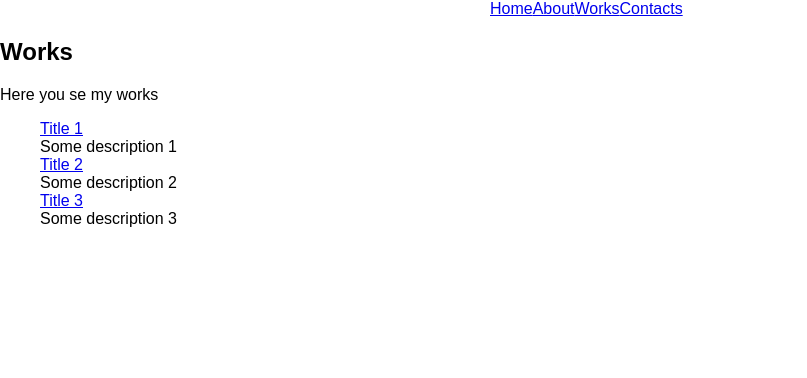
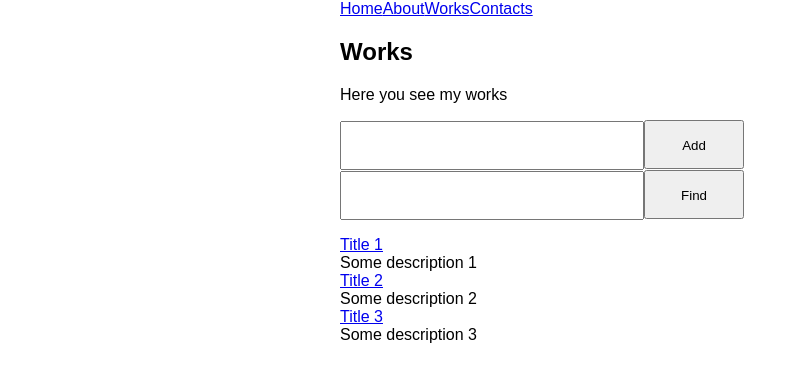
Before and after one commit to alexmakeresponsive/web.react.vc.amr, a React (Create React App) app: page /works in a window 1280 px wide. Shown: the top 378 px of the page, without its empty margins (0-807 px from the left). Built offline with nearby package versions, Linux system fonts and the light colour scheme.

Commit message:
update Works component: add input and button for add works

```diff
--- a/src/App.js
+++ b/src/App.js
@@ -7,7 +7,7 @@ import Header from './Header';
 
 import { css } from 'aphrodite/no-important';
 
-import styles from './AppStyles'
+import appStyles from './AppStyles';
 
 
 const menu = [
@@ -33,7 +33,7 @@ class App extends Component {
 
     render() {
         return (
-            <div className={css(styles.container)}>
+            <div className={css(appStyles.container)}>
                 {/*<Dropdown />*/}
                 <Header  items={menu}/>
 
--- a/src/AppStyles.js
+++ b/src/AppStyles.js
@@ -2,7 +2,23 @@ import { StyleSheet } from 'aphrodite';
 
 export default StyleSheet.create({
     container: {
+        width: '600px',
+        margin: '0 auto'
+    },
+    lists: {
+        padding: 0,
+    },
+    inps: {
+        display: 'inline-block',
         width: '300px',
-        margin: '0 auto'
+        height: '45px',
+        lineHeight: '45px',
+        padding: '0px',
+    },
+    btns: {
+        display: 'inline-block',
+        width: '100px',
+        height: '49px',
+        lineHeight: '45px',
     }
 });
--- a/src/index.js
+++ b/src/index.js
@@ -100,29 +100,42 @@ const initialState = {
 
 
 //This is reducer
-function works(state=initialState, action) {
-    // console.log(action);
-
+function reducerApp(state=initialState, action) {
     if (action.type === 'ADD_WORK') {
-        return [
+        return {
             ...state,
-            action.work
-        ]
+            works: [...state.works, action.payload]
+        }
     }
 
     return state;
 }
 
-const store = createStore(works);
+//Create srore( Redux Store )
+const store = createStore(reducerApp);
 
-// console.log(store.getState());
-
+//Show events
 store.subscribe(()=>{
     console.log('subscribe', store.getState());
 });
 
-// store.dispatch({ type: 'ADD_WORK', work: 'Title of some work 1' });
-// store.dispatch({ type: 'ADD_WORK', work: 'Title of some work 2' });
+//CRUD for store
+// store.dispatch({
+//     type: 'ADD_WORK',
+//     payload: {
+//         link:        '/works/work-4',
+//         title:       'Title 4',
+//         description: 'Some description 4',
+//     }
+// });
+
+// store.dispatch({ type: 'ADD_WORK', payload: { title: 'Title 5', } });
+
+//Form for add new work
+//const btnAddNewWork = document.querySelector('#btnAddNewWork');
+// btnAddNewWork.addEventListener('click', () => {
+//     const workTitle = '';
+// });
 
 
 
@@ -143,4 +156,6 @@ ReactDOM.render(
 );
 
 
+
+
 registerServiceWorker();
--- a/src/routes/Works.js
+++ b/src/routes/Works.js
@@ -3,18 +3,50 @@ import React, { Component } from 'react';
 import { connect } from 'react-redux';
 
 
+import { css } from 'aphrodite/no-important';
+
+import appStyles   from '../AppStyles';
+import worksStyles from './WorksStyles';
+
+
 class Works extends Component {
+
+    // const worksThis = this;
+
+    addWork() {
+        console.log('i add this work', this.addInput.value);
+
+        if (this.addInput.value == '') {
+            return true;
+        }
+
+        this.props.onAddWork(this.addInput.value);
+        this.addInput.value = '';
+    }
+
+    findWork() {
+        console.log('i find this work', this.searchInput.value);
+        this.props.onFindWork(this.searchInput.value)
+    }
 
     render() {
         console.log('is it test store?', this.props.testStore);
 
         return (
-            <div>
+            <div className={css(appStyles.container) + '  works'}>
                 <h2>Works</h2>
                 <p>
-                    Here you se my works
+                    Here you see my works
                 </p>
-                <ul id="worksList">
+                <div>
+                    <input  className={css(appStyles.inps)} type="text"   ref={(input) => { this.addInput = input }} id="btnAddNewWork" />
+                    <button className={css(appStyles.btns)} type="submit" onClick={this.addWork.bind(this)} >Add</button>
+                </div>
+                <div>
+                    <input  className={css(appStyles.inps)} type="text"   ref={(input) => { this.searchInput = input }} />
+                    <button className={css(appStyles.btns)} type="submit" onClick={this.findWork.bind(this)} >Find</button>
+                </div>
+                <ul id="worksList"  className={css(appStyles.lists)}>
                     {this.props.testStore.works.map((item, index) =>
                         <div key={index}>
                             <div>
@@ -32,9 +64,18 @@ class Works extends Component {
 
 }
 
+
+
 export default connect(
     state => ({
         testStore: state
     }),
-    dispatch => ({})
+    dispatch => ({
+        onFindWork: (name) => {
+            dispatch({ type: 'FIND_WORK', payload: name })
+        },
+        onAddWork: (addInputValue) => {
+            dispatch({ type: 'ADD_WORK', payload: { link: 'Link', title: addInputValue, description: '-' } })
+        },
+    }),
 )(Works);
--- /dev/null
+++ b/src/routes/WorksStyles.js
@@ -0,0 +1,5 @@
+import { StyleSheet } from 'aphrodite';
+
+export default StyleSheet.create({
+
+});
```
